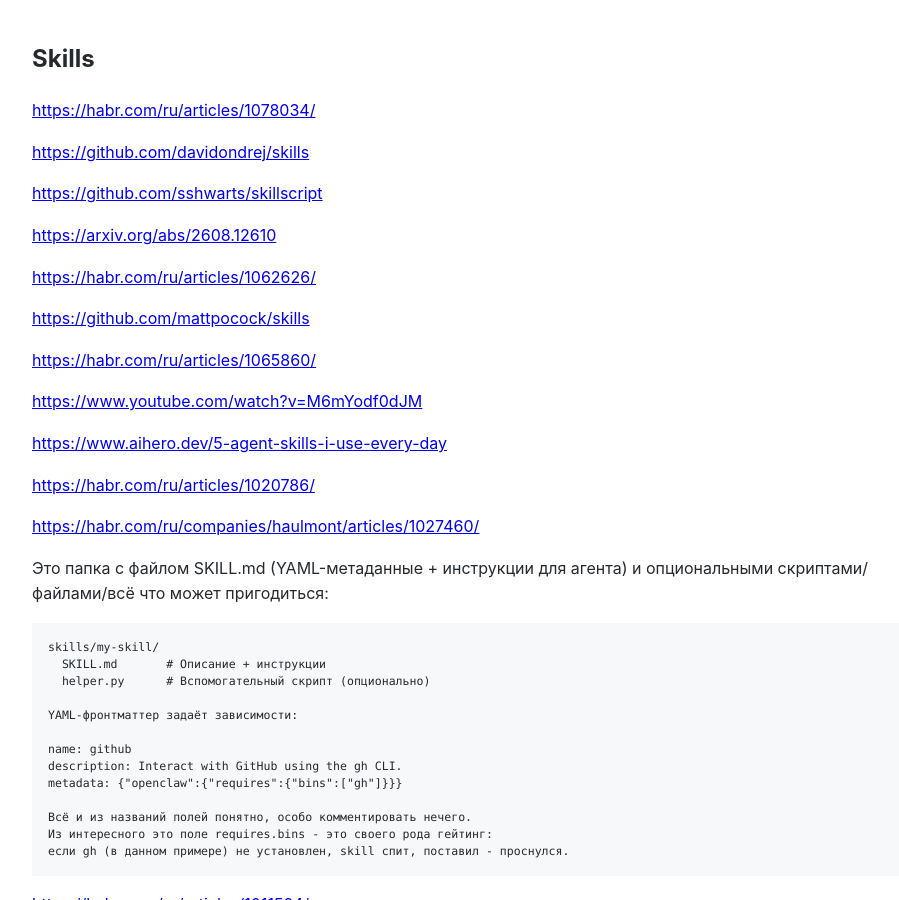
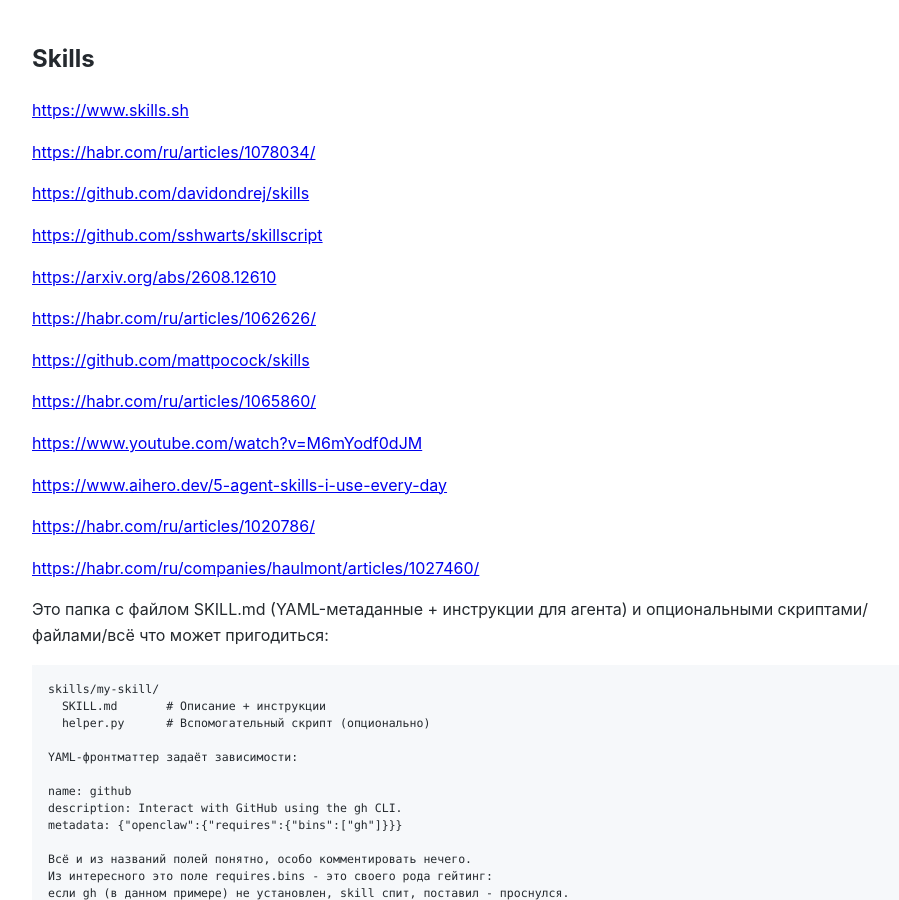
Before and after one commit to Michael-Lubinsky/michael-lubinsky.github.com, a Jekyll site: the page built from ml/skills.md, in a window 1280 px wide and 900 px high. Shown: the whole window, without its empty margins (158-1057 px from the left). Built offline with Jekyll 4.4.1, drawn with Linux system fonts in a browser that asks for light colours; our own code applies the rules of GitHub Pages for plain Markdown files.

Commit message:
Update skills.md

```diff
--- a/ml/skills.md
+++ b/ml/skills.md
@@ -1,4 +1,6 @@
 ## Skills
+
+<https://www.skills.sh>
 
 <https://habr.com/ru/articles/1078034/>
 
```
